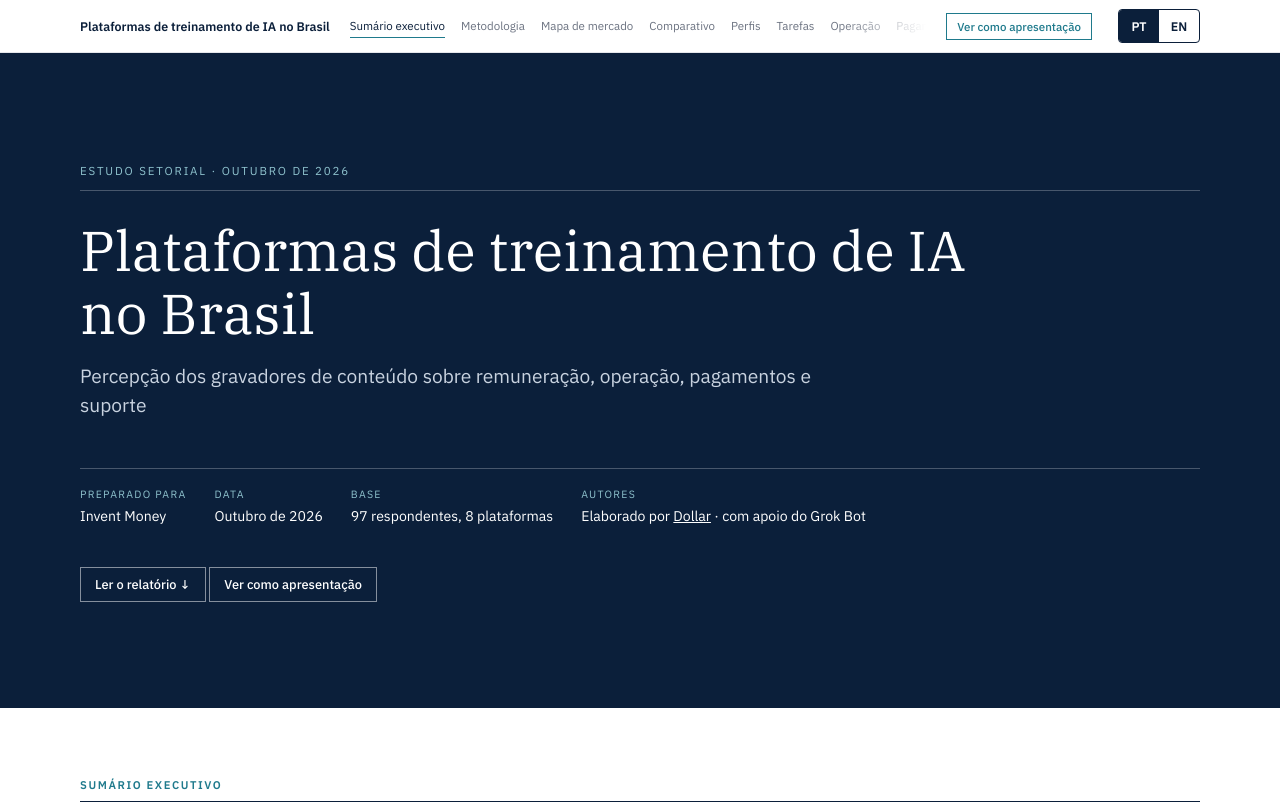
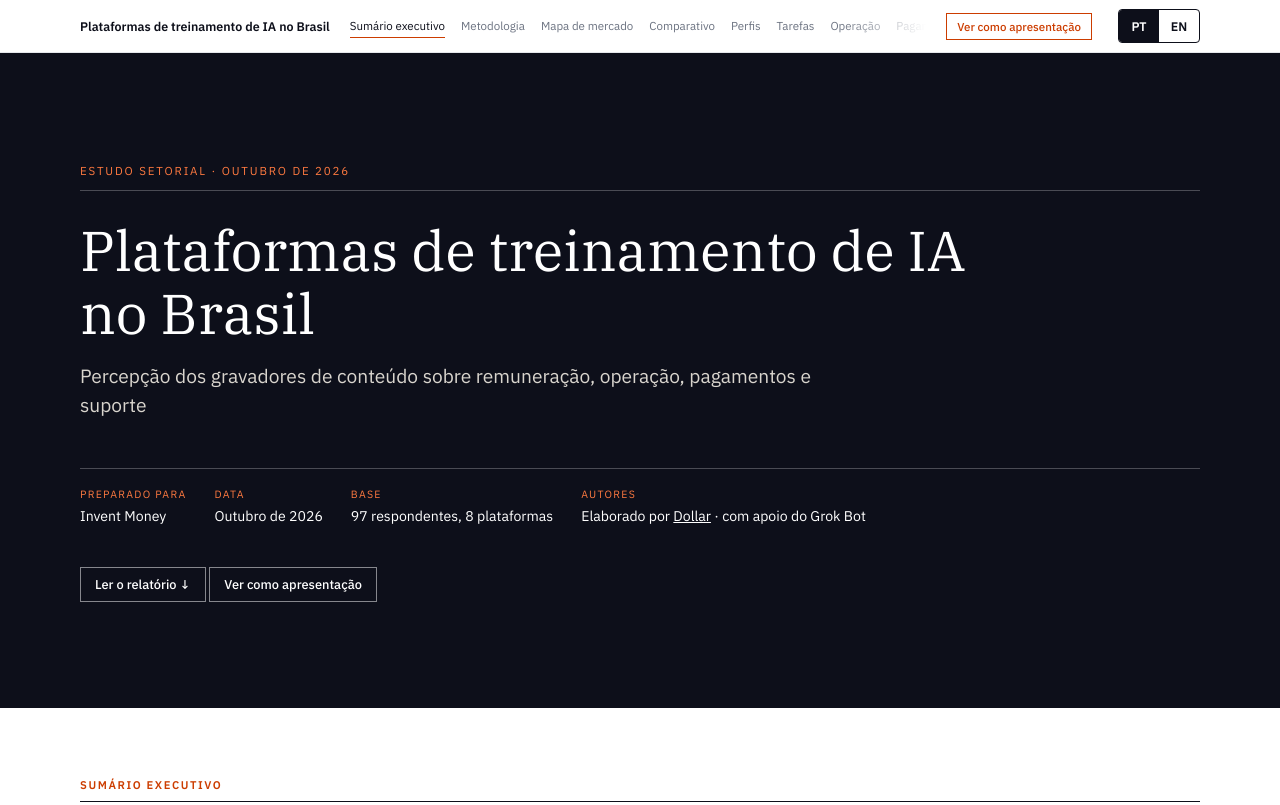
Before and after one commit to notaboutdollar/treinamento-ia-empresas, a plain HTML site: page index.html in a window 1280 px wide. Shown: the top 805 px of the page. Drawn offline with Linux system fonts and the light colour scheme.

Commit message:
Re-theme to nido.global palette (#0D0F1A, #FF4D00, #F4F1EC)

```diff
--- a/index.html
+++ b/index.html
@@ -1,5 +1,5 @@
 <!doctype html><html lang="pt-BR"><head><meta charset="utf-8"><meta name="viewport" content="width=device-width,initial-scale=1"><title>Plataformas de treinamento de IA no Brasil</title><meta name="description" content="Estudo setorial com 97 gravadores sobre plataformas de treinamento de IA. / Industry study of 97 recorders on AI training platforms."><link rel="preconnect" href="https://fonts.googleapis.com"><link href="https://fonts.googleapis.com/css2?family=IBM+Plex+Sans:wght@300;400;500;600;700&family=IBM+Plex+Serif:ital,wght@0,400;1,400&display=swap" rel="stylesheet"><style>
-:root{--ink:#0B1F3A;--tx:#1F2937;--mu:#6B7280;--ln:#E5E7EB;--ln2:#D1D5DB;--bg:#FFFFFF;--bg2:#F5F7FA;--ac:#1F7A8C;--acs:#E6F2F4;--bar:#9CA3AF}
+:root{--ink:#0D0F1A;--tx:#1F2937;--mu:#6B7280;--ln:#E5E7EB;--ln2:#D1D5DB;--bg:#FFFFFF;--bg2:#F7F5F1;--ac:#CC3D00;--acb:#FF4D00;--acs:#FFF0E8;--bar:#9CA3AF}
 *{box-sizing:border-box}html,body{margin:0;height:100%;overflow:hidden;background:var(--bg);color:var(--tx);font-family:'IBM Plex Sans',Inter,system-ui,sans-serif;-webkit-font-smoothing:antialiased}
 a{color:var(--ac)}
 .s{position:fixed;inset:0;opacity:0;visibility:hidden;transition:opacity .35s ease,visibility .35s;overflow:auto}
@@ -27,17 +27,17 @@ blockquote{margin:0;border-left:2px solid var(--ac);padding:2px 0 2px 16px;font:
 .ins>div{border-top:1px solid var(--ink);padding-top:12px}.ins b{font:300 2rem/1 'IBM Plex Sans',sans-serif;color:var(--ac)}.ins h5{font-size:.9rem;color:var(--ink);margin:8px 0 4px}.ins p{margin:0;font-size:.84rem;line-height:1.5;color:var(--tx)}
 .rt th{text-align:left;font-size:.7rem;color:var(--mu);text-transform:uppercase;letter-spacing:.04em;padding:8px 12px 8px 0;border-bottom:1px solid var(--ink)}.rt td{padding:11px 12px 11px 0;border-bottom:1px solid var(--ln);font-size:.88rem;vertical-align:top;line-height:1.45}.rt td:first-child{color:var(--ac);font-weight:600;width:36px}.rt td:nth-child(2){font-weight:600;color:var(--ink);width:30%}
 .s.cvs{background:var(--ink);color:#fff}.cv{max-width:1000px;margin:0 auto;min-height:100%;padding:12vh 56px 90px;display:flex;flex-direction:column;justify-content:center}
-.cvl{font-size:.72rem;letter-spacing:.16em;text-transform:uppercase;color:#8FC3CE;border-bottom:1px solid #ffffff40;padding-bottom:12px;margin-bottom:28px}
-.cv h1{font:400 clamp(2rem,4.6vw,3.5rem)/1.12 'IBM Plex Serif',Georgia,serif;margin:0 0 18px;color:#fff}.sub{font-size:clamp(1rem,1.6vw,1.2rem);line-height:1.5;color:#C9D3E0;max-width:760px;margin:0 0 48px}
-.cvm{display:grid;grid-template-columns:repeat(4,auto);gap:28px;justify-content:start;border-top:1px solid #ffffff40;padding-top:18px;font-size:.88rem}.cvm span{display:block;font-size:.66rem;letter-spacing:.12em;text-transform:uppercase;color:#8FC3CE;margin-bottom:6px}.cvm a{color:#fff}
+.cvl{font-size:.72rem;letter-spacing:.16em;text-transform:uppercase;color:#FF7A40;border-bottom:1px solid #ffffff40;padding-bottom:12px;margin-bottom:28px}
+.cv h1{font:400 clamp(2rem,4.6vw,3.5rem)/1.12 'IBM Plex Serif',Georgia,serif;margin:0 0 18px;color:#fff}.sub{font-size:clamp(1rem,1.6vw,1.2rem);line-height:1.5;color:#D9D5CE;max-width:760px;margin:0 0 48px}
+.cvm{display:grid;grid-template-columns:repeat(4,auto);gap:28px;justify-content:start;border-top:1px solid #ffffff40;padding-top:18px;font-size:.88rem}.cvm span{display:block;font-size:.66rem;letter-spacing:.12em;text-transform:uppercase;color:#FF7A40;margin-bottom:6px}.cvm a{color:#fff}
 .lnk{background:none;border:1px solid #ffffff80;color:#fff;font:500 .8rem 'IBM Plex Sans',sans-serif;padding:8px 14px;cursor:pointer;margin-top:26px}.lnk:hover{background:#ffffff14}
 #pr{position:fixed;top:0;left:0;height:2px;background:var(--ac);z-index:10;transition:width .3s}
 #nv{position:fixed;top:10px;right:14px;z-index:10;display:flex;gap:2px;align-items:center;font-size:.72rem}#nv button{background:transparent;border:0;color:var(--mu);font:500 .72rem 'IBM Plex Sans',sans-serif;padding:6px 8px;cursor:pointer}#nv button:hover{color:var(--ink)}#cnt{color:var(--mu);font-variant-numeric:tabular-nums;padding:0 6px}
-body.dk #nv button,body.dk #cnt{color:#C9D3E0}
+body.dk #nv button,body.dk #cnt{color:#D9D5CE}
 #ov{position:fixed;inset:0;background:#fffffff7;z-index:20;display:none;overflow:auto;padding:40px 56px}#ov.on{display:block}#ov h3{font:400 1.6rem 'IBM Plex Serif',serif;color:var(--ink);margin:0 0 18px;border-bottom:1px solid var(--ink);padding-bottom:10px}#ov a{display:grid;grid-template-columns:40px 1fr;gap:10px;padding:9px 0;border-bottom:1px solid var(--ln);color:var(--tx);text-decoration:none;font-size:.88rem;cursor:pointer;max-width:900px}#ov a span{color:var(--mu);font-variant-numeric:tabular-nums}#ov a.cur{color:var(--ac);font-weight:600}
 @media(max-width:900px){.g2,.g3{grid-template-columns:1fr;gap:28px}.kp{grid-template-columns:1fr 1fr}.kp div:nth-child(3){border-left:0;padding-left:0}.kp div{border-top:1px solid var(--ln)}.cvm{grid-template-columns:1fr 1fr}}
 @media(max-width:600px){.pg{padding:44px 20px 16px}.bl{grid-template-columns:1fr 74px;gap:4px 10px}.bl .tr{grid-column:1/-1;grid-row:2}.cv{padding:80px 22px 60px}.cvm{grid-template-columns:1fr}.ft{flex-direction:column;align-items:flex-start}.ft .r{text-align:left}#ov{padding:40px 20px}.kp b{font-size:2rem}}
-.lg{display:inline-flex!important;border:1px solid var(--ink);border-radius:4px;overflow:hidden;gap:0!important;margin-left:6px}.lg button{min-width:40px;min-height:32px;padding:0 10px!important;color:var(--ink)!important;text-decoration:none!important;font-size:.78rem!important}.lg button.on{background:var(--ink)!important;color:#fff!important}.lg i{display:none}body.dk .lg{border-color:#fff}body.dk .lg button{color:#fff!important}body.dk .lg button.on{background:#fff!important;color:var(--ink)!important}.lgx{display:inline-flex;align-items:center;gap:2px;color:var(--ln2);font-size:.72rem}.lg button{background:none;border:0;cursor:pointer;font:600 .72rem "IBM Plex Sans",sans-serif;color:var(--mu);padding:4px 5px}.lg button.on{color:var(--ink);text-decoration:underline;text-underline-offset:3px}body.dk .lg button{color:#8FA3BC}body.dk .lg button.on{color:#fff}html,body{height:auto;overflow:visible}html{scroll-behavior:smooth;scroll-padding-top:64px}
+.lg{display:inline-flex!important;border:1px solid var(--ink);border-radius:4px;overflow:hidden;gap:0!important;margin-left:6px}.lg button{min-width:40px;min-height:32px;padding:0 10px!important;color:var(--ink)!important;text-decoration:none!important;font-size:.78rem!important}.lg button.on{background:var(--ink)!important;color:#fff!important}.lg i{display:none}body.dk .lg{border-color:#fff}body.dk .lg button{color:#fff!important}body.dk .lg button.on{background:#fff!important;color:var(--ink)!important}.lgx{display:inline-flex;align-items:center;gap:2px;color:var(--ln2);font-size:.72rem}.lg button{background:none;border:0;cursor:pointer;font:600 .72rem "IBM Plex Sans",sans-serif;color:var(--mu);padding:4px 5px}.lg button.on{color:var(--ink);text-decoration:underline;text-underline-offset:3px}body.dk .lg button{color:#8B8F9C}body.dk .lg button.on{color:#fff}html,body{height:auto;overflow:visible}html{scroll-behavior:smooth;scroll-padding-top:64px}
 #hd{position:sticky;top:0;z-index:10;background:#ffffffeb;backdrop-filter:blur(8px);border-bottom:1px solid var(--ln)}#hd .w{max-width:1200px;margin:0 auto;padding:0 40px;display:flex;align-items:center;gap:20px;height:52px}
 #hd .br{font:600 .78rem 'IBM Plex Sans',sans-serif;color:var(--ink);white-space:nowrap;text-decoration:none}#an{display:flex;gap:16px;overflow-x:auto;flex:1;scrollbar-width:none;-webkit-mask-image:linear-gradient(90deg,#000 85%,transparent)}#an::-webkit-scrollbar{display:none}#an a{font-size:.72rem;color:var(--mu);text-decoration:none;white-space:nowrap;padding:4px 0;border-bottom:1px solid transparent}#an a:hover,#an a.on{color:var(--ink);border-color:var(--ac)}
 #hd .ts{font:500 .72rem 'IBM Plex Sans',sans-serif;color:var(--ac);text-decoration:none;white-space:nowrap;border:1px solid var(--ac);padding:5px 10px}
```
Also changed, not shown: slides/index.html (+6 -6 lines).
